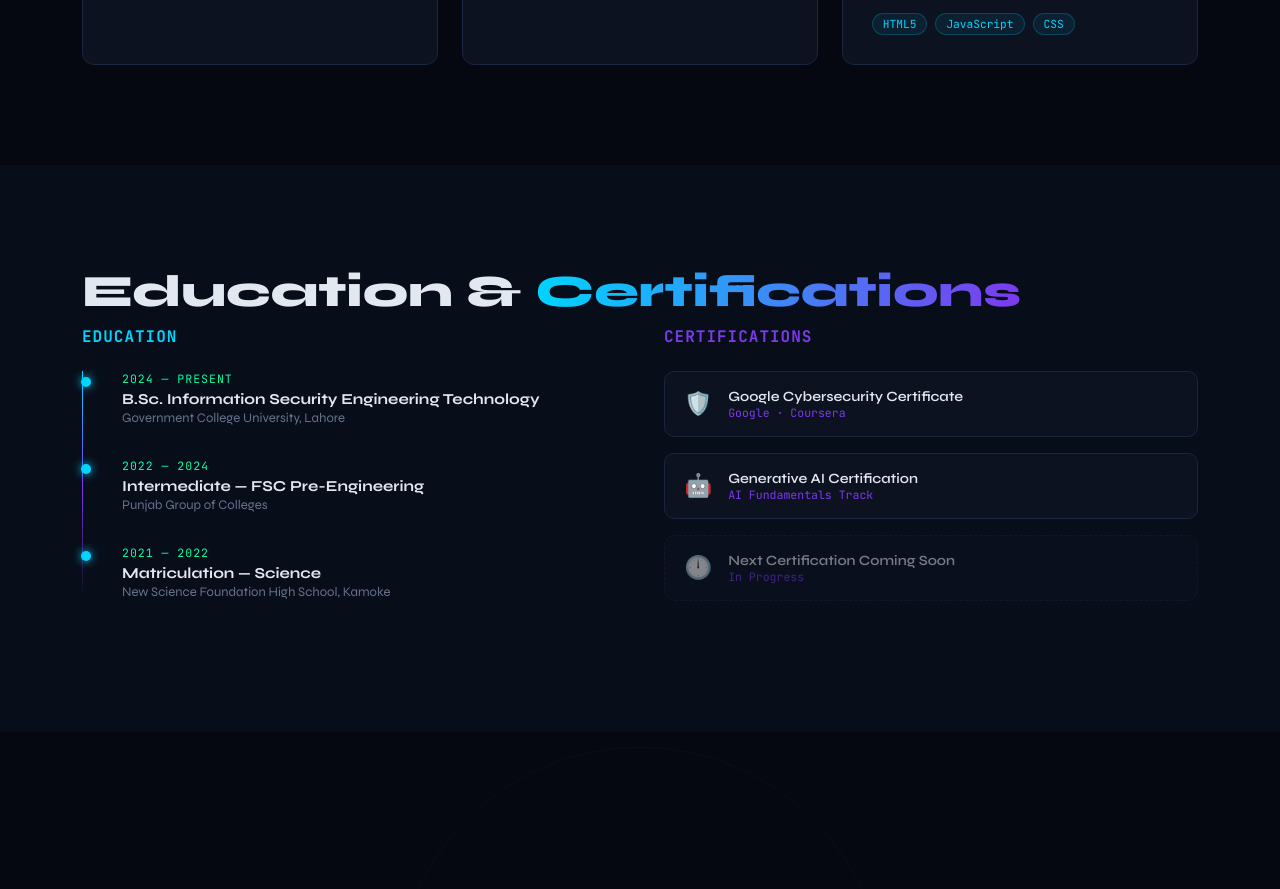
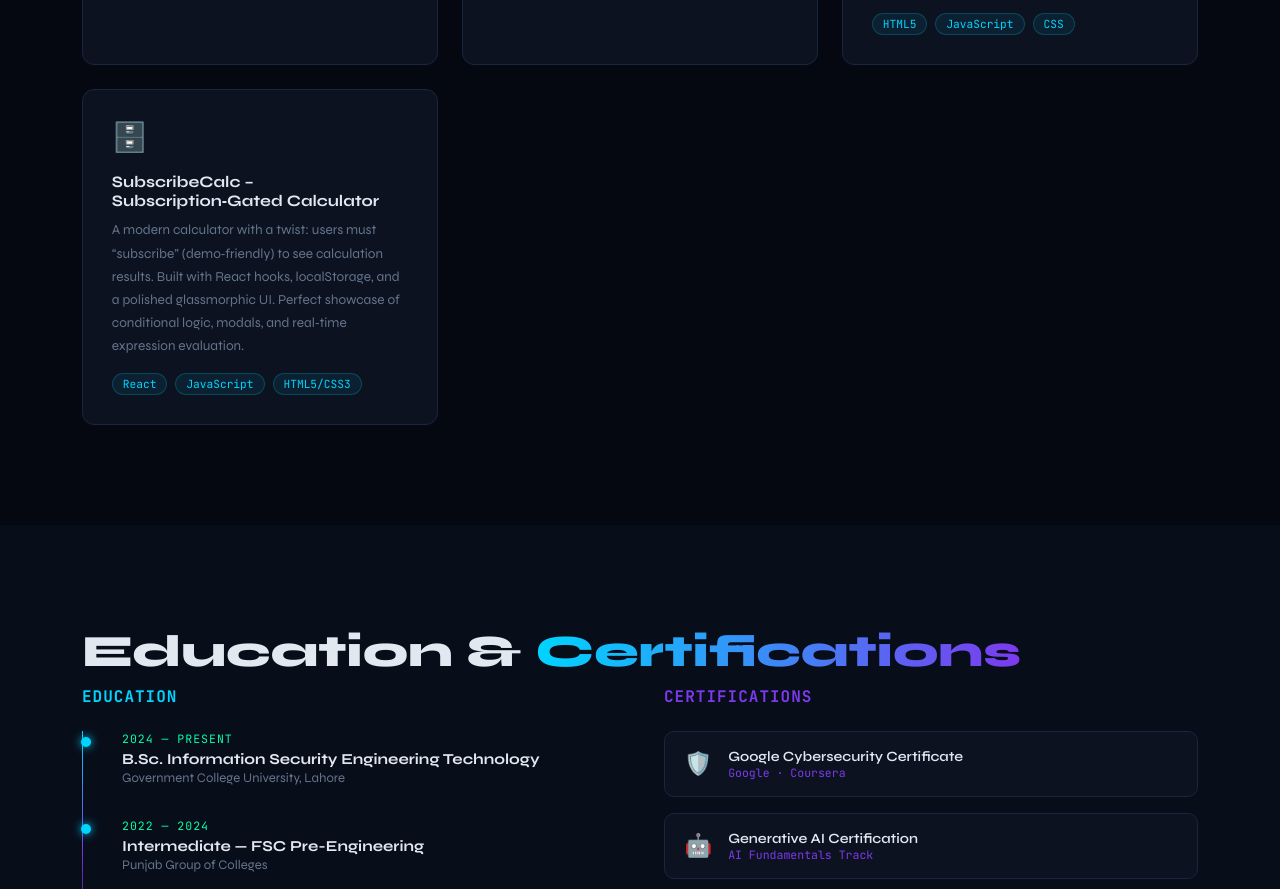
Before and after one commit to Ali-Hamza-Asif/Portfolio, a plain HTML site: page index.html in a window 1280 px wide. Shown: the part 2475-3364 px from the top of the page. Drawn offline with Linux system fonts and the light colour scheme.

Commit message:
Update index.html
Added a  calculator Project

```diff
--- a/index.html
+++ b/index.html
@@ -1519,17 +1519,16 @@
               <span class="tag">HTML5</span><span class="tag">JavaScript</span><span class="tag">CSS</span>
             </div>
           </a>
-          <!-- <a href="https://github.com/YOUR_GITHUB_USERNAME/Student-DB-Manager" target="_blank"
+          <a href="https://ali-hamza-asif.github.io/Calculator/" target="_blank"
             class="project-card reveal fade-up" style="text-decoration: none; display: block;">
             <div class="project-icon">🗄️</div>
-            <div class="project-title">Student DB Manager</div>
-            <div class="project-desc">Relational database management system with SQL backend. Features CRUD operations,
-              query optimization, and data validation.</div>
+            <div class="project-title">SubscribeCalc – Subscription‑Gated Calculator</div>
+            <div class="project-desc">A modern calculator with a twist: users must “subscribe” (demo‑friendly) to see calculation results. Built with React hooks, localStorage, and a polished glassmorphic UI. Perfect showcase of conditional logic, modals, and real‑time expression evaluation.</div>
             <div class="project-tags">
-              <span class="tag">SQL</span><span class="tag">OOP</span><span class="tag">C++</span>
+              <span class="tag">React</span><span class="tag">JavaScript</span><span class="tag">HTML5/CSS3</span>
             </div>
           </a>
-          <a href="https://github.com/YOUR_GITHUB_USERNAME/Design-Portfolio" target="_blank"
+          <!-- <a href="https://github.com/YOUR_GITHUB_USERNAME/Design-Portfolio" target="_blank"
             class="project-card reveal fade-up" style="text-decoration: none; display: block;">
             <div class="project-icon">🎨</div>
             <div class="project-title">Design Portfolio</div>
```
